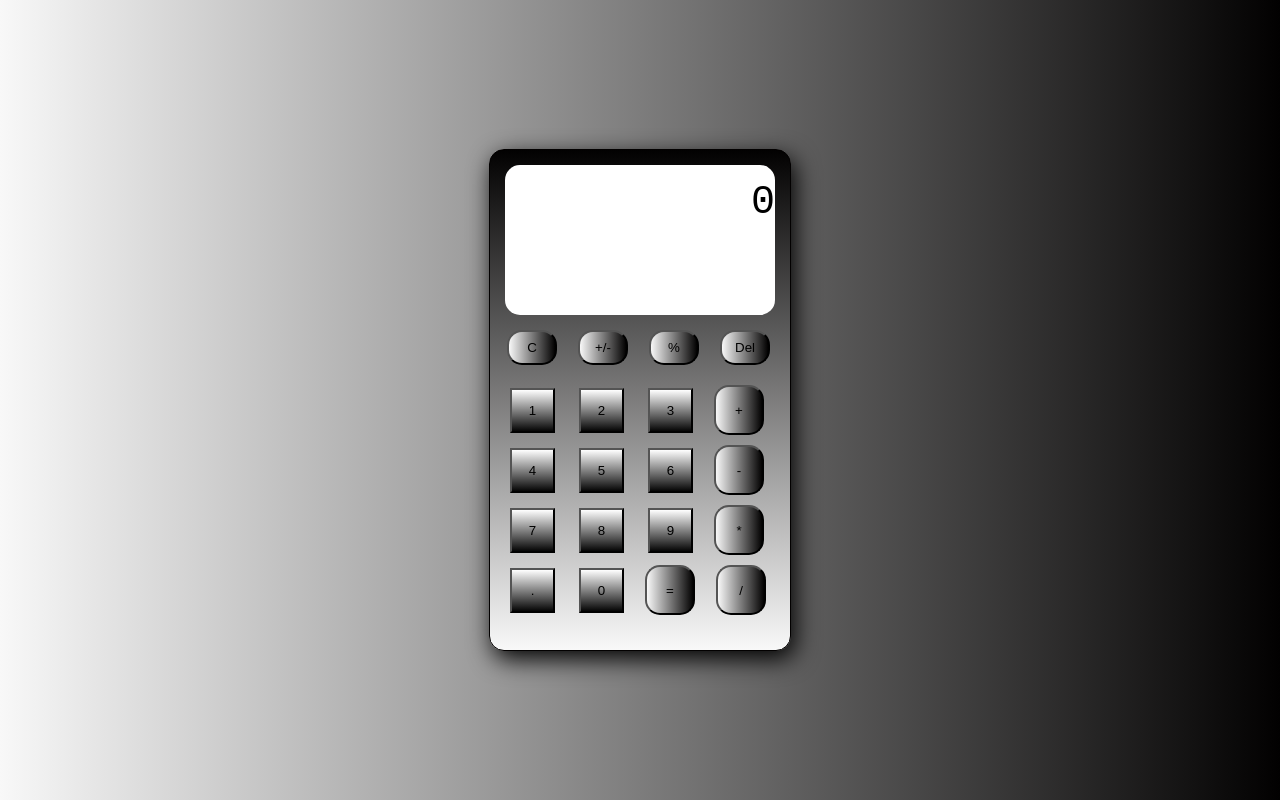
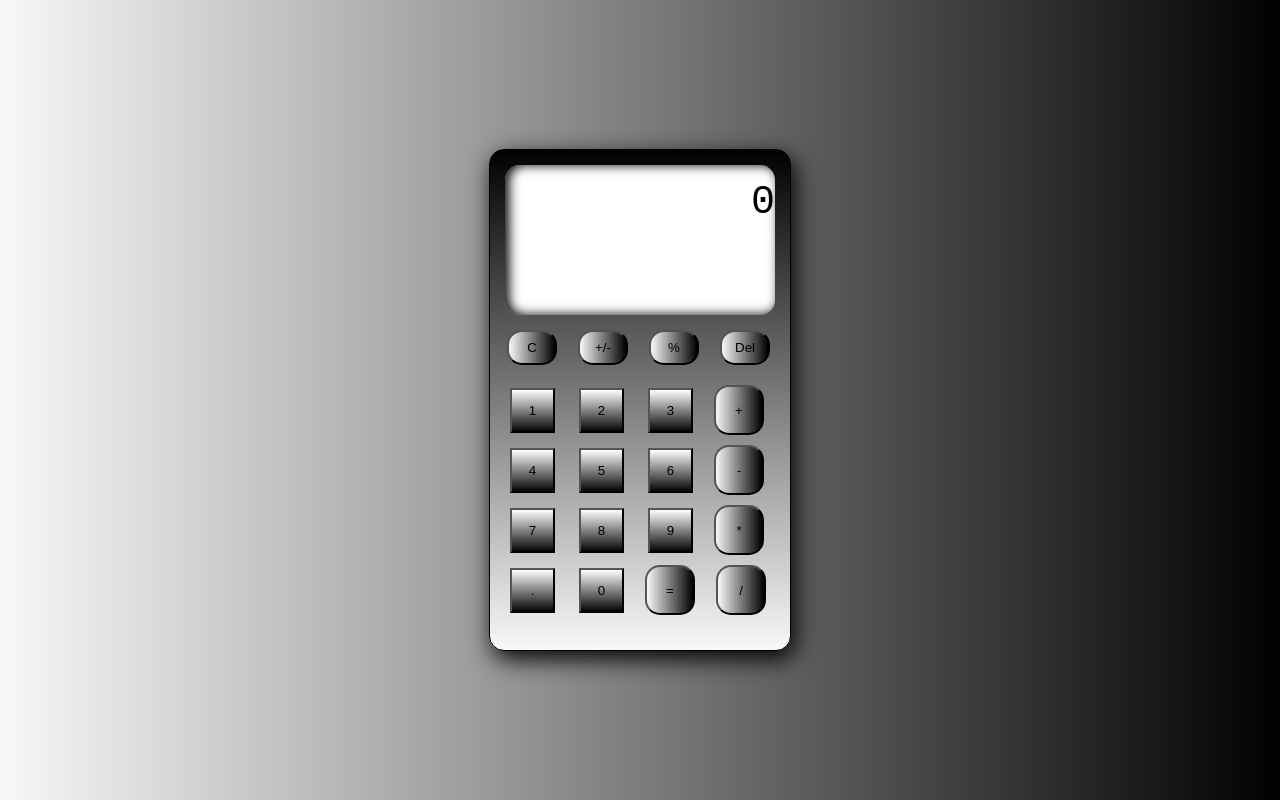
Before and after one commit to amitpanday/studay-matrial, a plain HTML site: page Index.html in a window 1280 px wide. Drawn offline with Linux system fonts and the light colour scheme; files that its build step writes are made by us from their sources; files whose address does not match are found by name.

Commit message:
CSS File

```diff
--- a/CSS/Style.css
+++ b/CSS/Style.css
@@ -1,6 +1,7 @@
 .body {
     background: linear-gradient(to right, #f8f8f8, #020101);
 }
+
 .mainBody {
     width: 300px;
     height: 500px;
@@ -13,6 +14,7 @@
     transform: translate(-50%, -50%);
     box-shadow: 4px 8px 25px;
 }
+
 .mainBody:hover {
     height: 510px;
 }
@@ -20,11 +22,12 @@
 #screen {
     width: 270px;
     height: 120px;
-	padding: 15px 0px;
-	text-align: right;
-	font-size: 2.5em;
-	font-family: 'Oxygen Mono', monospace;
+    padding: 15px 0px;
+    text-align: right;
+    font-size: 2.5em;
+    font-family: 'Oxygen Mono', monospace;
     color: black;
+    box-shadow: 4px 0px 12px black inset;
     background: white;
     border-radius: 15px;
     margin: 15px;
```
